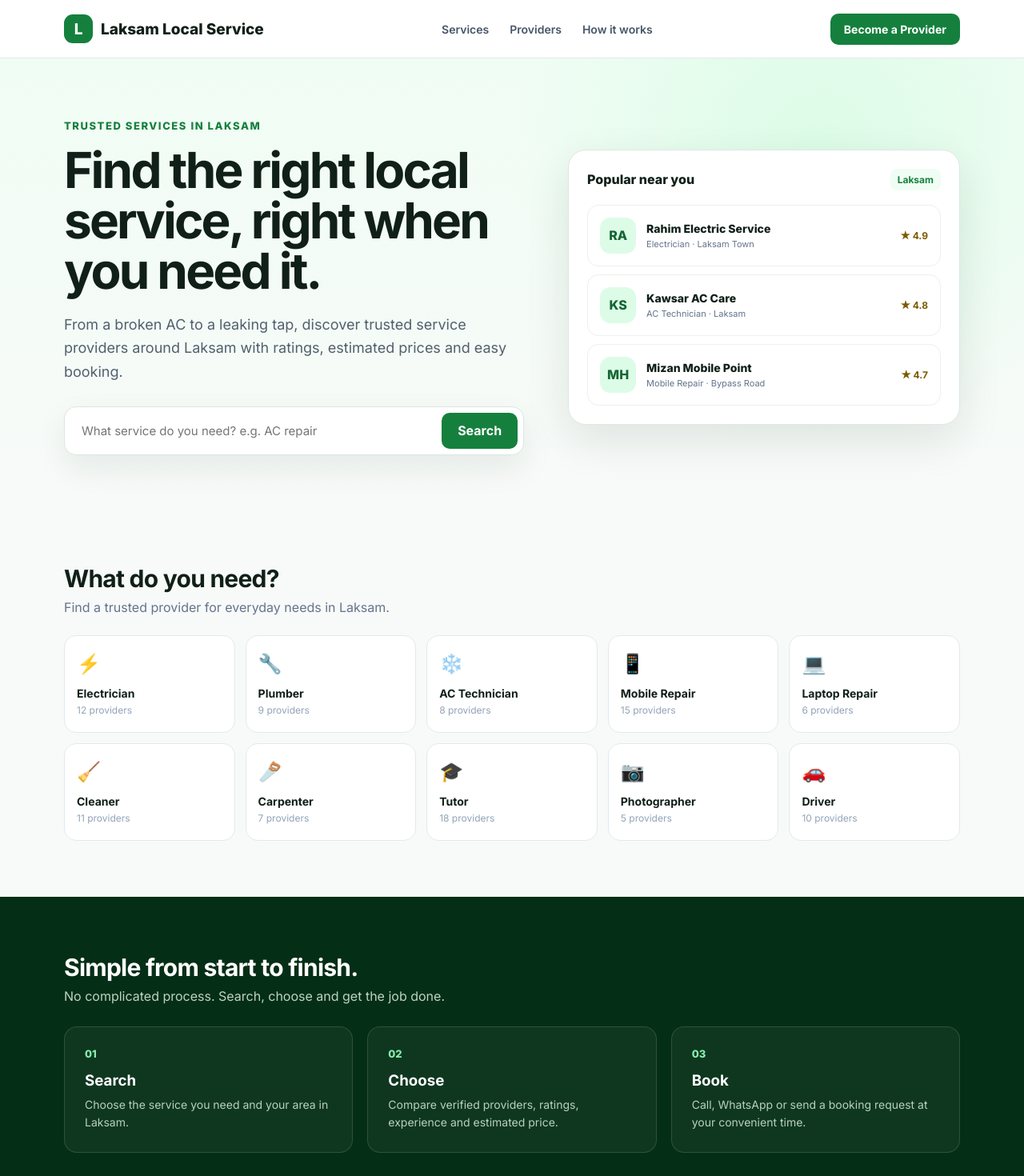
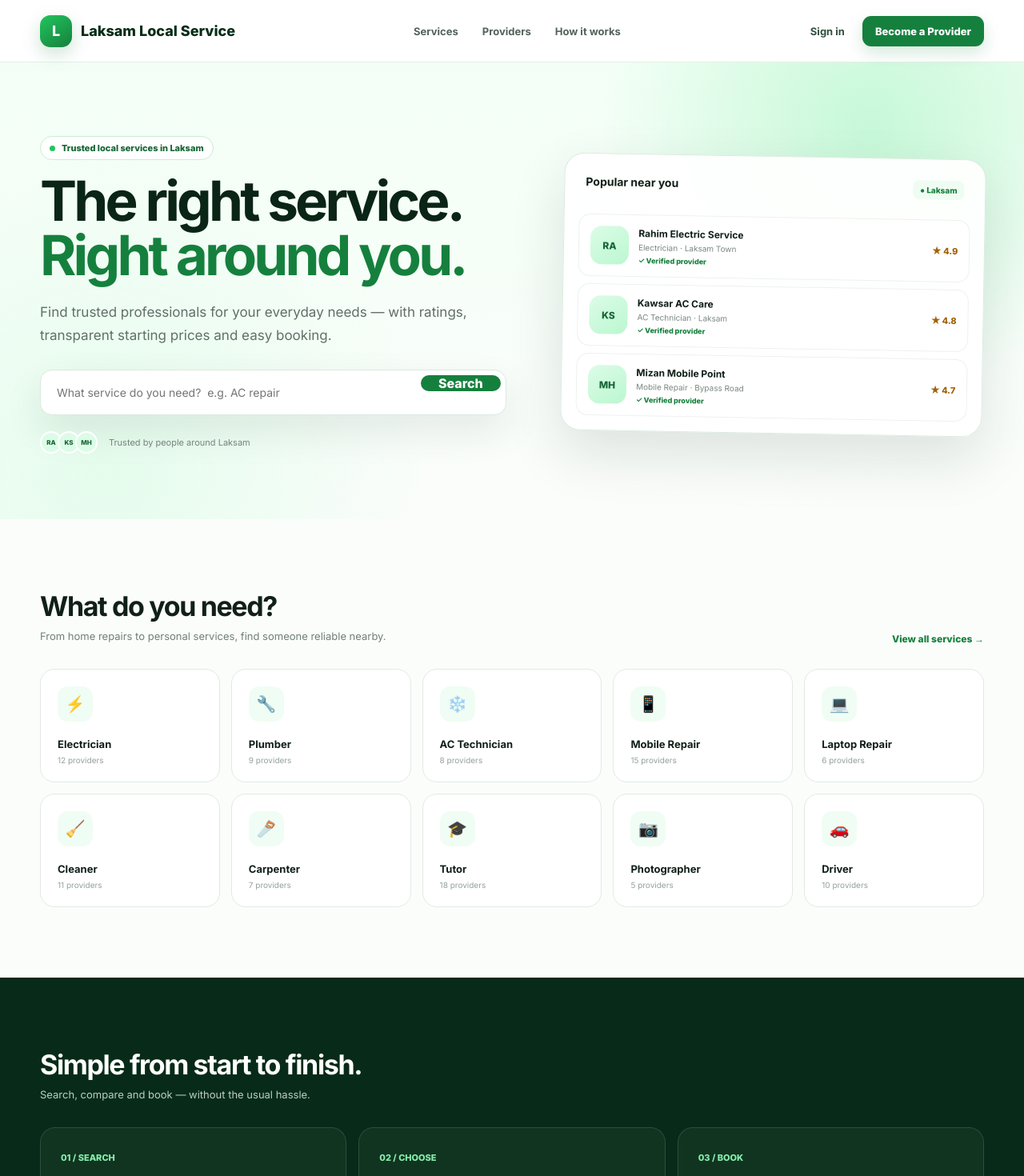
Before and after one commit to mahmudularefinrafi/Laksam-Local-Service, a Next.js app: page / in a window 1280 px wide. Shown: the top 1470 px of the page at 80% size. Built offline with nearby package versions, Linux system fonts and the light colour scheme.

Commit message:
Replace homepage with premium customer-facing UI

```diff
--- a/app/page.tsx
+++ b/app/page.tsx
@@ -1,14 +1,9 @@
+import Link from "next/link";
+
 const categories = [
-  ["⚡", "Electrician", "12 providers"],
-  ["🔧", "Plumber", "9 providers"],
-  ["❄️", "AC Technician", "8 providers"],
-  ["📱", "Mobile Repair", "15 providers"],
-  ["💻", "Laptop Repair", "6 providers"],
-  ["🧹", "Cleaner", "11 providers"],
-  ["🪚", "Carpenter", "7 providers"],
-  ["🎓", "Tutor", "18 providers"],
-  ["📷", "Photographer", "5 providers"],
-  ["🚗", "Driver", "10 providers"],
+  ["⚡", "Electrician", "12 providers"], ["🔧", "Plumber", "9 providers"], ["❄️", "AC Technician", "8 providers"],
+  ["📱", "Mobile Repair", "15 providers"], ["💻", "Laptop Repair", "6 providers"], ["🧹", "Cleaner", "11 providers"],
+  ["🪚", "Carpenter", "7 providers"], ["🎓", "Tutor", "18 providers"], ["📷", "Photographer", "5 providers"], ["🚗", "Driver", "10 providers"],
 ];
 
 const providers = [
@@ -18,89 +13,36 @@ const providers = [
 ];
 
 export default function Home() {
-  return (
-    <main>
-      <header className="header">
-        <div className="container nav">
-          <a className="logo" href="#">
-            <span className="logo-mark">L</span>
-            Laksam Local Service
-          </a>
-          <nav className="nav-links">
-            <a href="#services">Services</a>
-            <a href="#providers">Providers</a>
-            <a href="#how">How it works</a>
-          </nav>
-          <a className="nav-cta" href="#provider">Become a Provider</a>
-        </div>
-      </header>
+  return <main className="premium-home">
+    <header className="premium-nav">
+      <Link href="/" className="premium-brand"><span className="premium-brand-mark">L</span> Laksam Local Service</Link>
+      <nav className="premium-navlinks"><Link href="/services">Services</Link><Link href="/providers">Providers</Link><a href="#how">How it works</a></nav>
+      <div className="premium-actions"><Link href="/login" className="premium-login">Sign in</Link><Link href="/register" className="premium-cta">Become a Provider</Link></div>
+    </header>
 
-      <section className="hero">
-        <div className="container hero-grid">
-          <div>
-            <div className="eyebrow">Trusted services in Laksam</div>
-            <h1>Find the right local service, right when you need it.</h1>
-            <p className="hero-copy">From a broken AC to a leaking tap, discover trusted service providers around Laksam with ratings, estimated prices and easy booking.</p>
-            <div className="search-box">
-              <input aria-label="Search for a service" placeholder="What service do you need? e.g. AC repair" />
-              <button className="search-btn">Search</button>
-            </div>
-          </div>
+    <section className="premium-hero"><div className="premium-container premium-hero-grid">
+      <div>
+        <div className="premium-badge"><span className="premium-dot"/> Trusted local services in Laksam</div>
+        <h1 className="premium-title">The right service.<br/><span>Right around you.</span></h1>
+        <p className="premium-copy">Find trusted professionals for your everyday needs — with ratings, transparent starting prices and easy booking.</p>
+        <div className="premium-search"><input placeholder="What service do you need?  e.g. AC repair" aria-label="Search service"/><Link href="/providers" className="premium-search-btn"><button>Search</button></Link></div>
+        <div className="premium-trust"><div className="trust-avatars"><span>RA</span><span>KS</span><span>MH</span></div><span>Trusted by people around Laksam</span></div>
+      </div>
+      <div className="premium-hero-card">
+        <div className="premium-card-top"><strong>Popular near you</strong><span className="premium-location">● Laksam</span></div>
+        {providers.map(p=><Link href="/providers/rahim-electric-service" className="premium-provider" key={p.name}><div className="premium-avatar">{p.initials}</div><div className="premium-provider-info"><strong>{p.name}</strong><small>{p.service} · {p.area}</small><span className="premium-verified">✓ Verified provider</span></div><span className="premium-rating">★ {p.rating}</span></Link>)}
+      </div>
+    </div></section>
 
-          <div className="hero-card">
-            <div className="card-head">
-              <span className="card-title">Popular near you</span>
-              <span className="live">Laksam</span>
-            </div>
-            {providers.map((provider) => (
-              <div className="provider" key={provider.name}>
-                <div className="avatar">{provider.initials}</div>
-                <div className="provider-main">
-                  <div className="provider-name">{provider.name}</div>
-                  <div className="provider-meta">{provider.service} · {provider.area}</div>
-                </div>
-                <div className="rating">★ {provider.rating}</div>
-              </div>
-            ))}
-          </div>
-        </div>
-      </section>
+    <section className="premium-section"><div className="premium-container"><div className="premium-section-head"><div><h2>What do you need?</h2><p>From home repairs to personal services, find someone reliable nearby.</p></div><Link href="/services" className="premium-link">View all services →</Link></div>
+      <div className="premium-category-grid">{categories.map(([icon,name,count])=><Link href="/providers" className="premium-category" key={name}><div className="premium-category-icon">{icon}</div><strong>{name}</strong><small>{count}</small></Link>)}</div>
+    </div></section>
 
-      <section className="section" id="services">
-        <div className="container">
-          <div className="section-head">
-            <div>
-              <h2>What do you need?</h2>
-              <p className="section-sub">Find a trusted provider for everyday needs in Laksam.</p>
-            </div>
-          </div>
-          <div className="categories">
-            {categories.map(([icon, name, count]) => (
-              <a className="category" href="#providers" key={name}>
-                <div className="category-icon">{icon}</div>
-                <div className="category-name">{name}</div>
-                <div className="category-count">{count}</div>
-              </a>
-            ))}
-          </div>
-        </div>
-      </section>
+    <section className="premium-section premium-dark" id="how"><div className="premium-container"><div className="premium-section-head"><div><h2>Simple from start to finish.</h2><p>Search, compare and book — without the usual hassle.</p></div></div>
+      <div className="premium-steps"><div className="premium-step"><span className="premium-step-number">01 / SEARCH</span><h3>Tell us what you need</h3><p>Choose a service and your area in Laksam to see relevant professionals.</p></div><div className="premium-step"><span className="premium-step-number">02 / CHOOSE</span><h3>Compare with confidence</h3><p>See verification, experience, ratings and starting prices before you decide.</p></div><div className="premium-step"><span className="premium-step-number">03 / BOOK</span><h3>Get the job done</h3><p>Send a booking request or contact the provider directly at your convenience.</p></div></div>
+    </div></section>
 
-      <section className="section how" id="how">
-        <div className="container">
-          <h2>Simple from start to finish.</h2>
-          <p className="section-sub">No complicated process. Search, choose and get the job done.</p>
-          <div className="steps">
-            <div className="step"><div className="step-no">01</div><h3>Search</h3><p>Choose the service you need and your area in Laksam.</p></div>
-            <div className="step"><div className="step-no">02</div><h3>Choose</h3><p>Compare verified providers, ratings, experience and estimated price.</p></div>
-            <div className="step"><div className="step-no">03</div><h3>Book</h3><p>Call, WhatsApp or send a booking request at your convenient time.</p></div>
-          </div>
-        </div>
-      </section>
-
-      <footer className="footer">
-        <div className="container">© 2026 Laksam Local Service · Built for Laksam</div>
-      </footer>
-    </main>
-  );
+    <section className="premium-section premium-provider-section"><div className="premium-container"><div className="premium-provider-banner"><div><h2>Are you a local service professional?</h2><p>Join Laksam Local Service, build your profile and reach customers looking for your skills.</p></div><Link href="/register" className="premium-white-btn">Join as a Provider →</Link></div></div></section>
+    <footer className="premium-footer"><div className="premium-container premium-footer-inner"><strong>© 2026 Laksam Local Service</strong><span>Built for Laksam · Trusted locally</span></div></footer>
+  </main>;
 }
```
